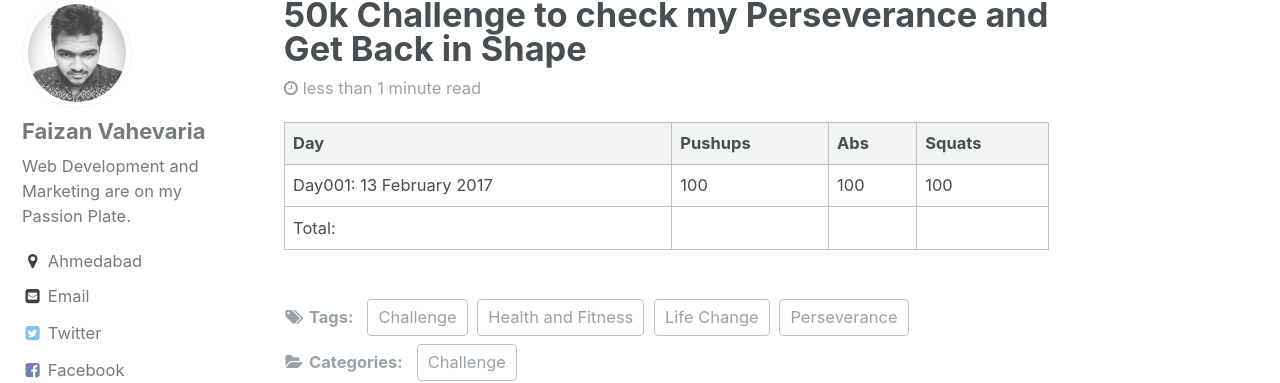
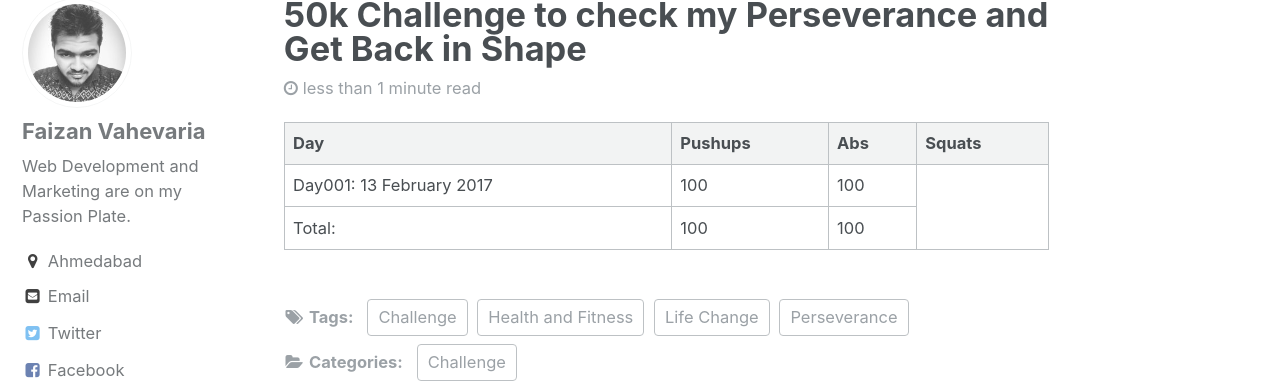
Before and after one commit to faizanvahevaria/faizanvahevaria.github.io, a Jekyll site: the page built from _posts/2017-2-13-50k-challenge.md, in a window 1280 px wide and 900 px high. Shown: the part 146-529 px from the top of the window. Built offline with Jekyll 4.4.1, drawn with Linux system fonts in a browser that asks for light colours.

Commit message:
Updating the 50k Challenge

```diff
--- a/_posts/2017-2-13-50k-challenge.md
+++ b/_posts/2017-2-13-50k-challenge.md
@@ -26,16 +26,14 @@ permalink: /50k-challenge/
     <tr>
       <td>Day{{ day.day }}: {{ day.date | date_to_long_string }}</td>
       <td>{{ day.p }}</td>
-      <td>{{ day.c }}</td>
       <td>{{ day.s }}</td>
     </tr>
     {% endfor %}
 
     <tr>
     <td>Total: </td>
-    <td></td>
-    <td> </td>
-    <td> </td>
+    <td>100</td>
+    <td>100</td>
     </tr>
   </tbody>
 </table>
```
